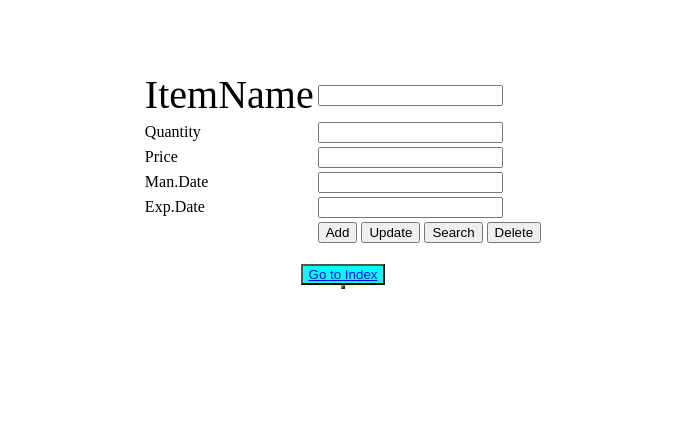
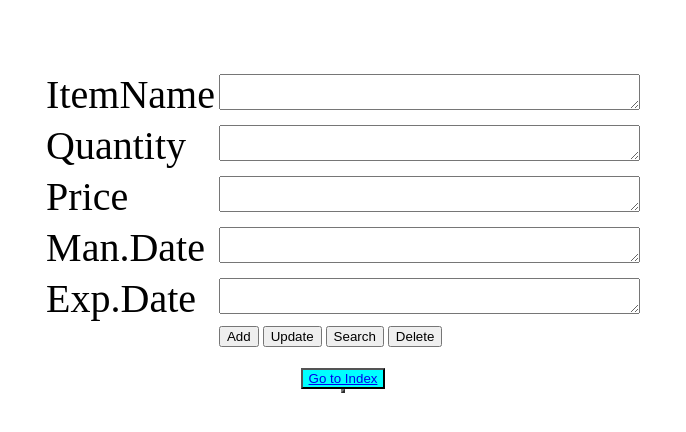
Before and after one commit to chathuripavishnika/day-7, a plain HTML site: page item.html in a window 1280 px wide. Shown: the part 174-606 px from the top of the page, without its empty margins (297-983 px from the left). Drawn offline with Linux system fonts and the light colour scheme.

```diff
--- a/item.html
+++ b/item.html
@@ -14,28 +14,28 @@
         <h2 style="color:red;font-size: 80px;">Item Details Form</h2>
 
         <tr>
+
             <td style="color: black; font-size: 40px;">ItemName</td>
-            <td style="color: black; font-size: 20px;"><input type="text" id="txtName"></td>
-
+            <td><textarea id="txtName" rows="2" cols="50"></textarea></td>
         </tr>
 
         <tr>
-            <td>Quantity</td>
-            <td><input type="text" id="txtQun"></td>
+            <td style="color: black; font-size: 40px;">Quantity</td>
+            <td><textarea id="txtName" rows="2" cols="50"></textarea></td></td>
         </tr>
 
         <tr>
-            <td>Price</td>
-            <td><input type="text" id="txtPrice"></td>
+            <td style="color: black; font-size: 40px;">Price</td>
+            <td><textarea id="txtName" rows="2" cols="50"></textarea></td></td>
         </tr>
         <tr>
 
-            <td>Man.Date</td>
-            <td><input type="text" id="txtmaDate"></td>
+            <td style="color: black; font-size: 40px;">Man.Date</td>
+            <td><textarea id="txtName" rows="2" cols="50"></textarea></td></td>
         </tr>
         <tr>
-            <td>Exp.Date</td>
-            <td><input type="text" id="txtExpdate"></td>
+            <td style="color: black; font-size: 40px;">Exp.Date</td>
+            <td><textarea id="txtName" rows="2" cols="50"></textarea></td></td>
         </tr>
 
 
--- a/style.css
+++ b/style.css
@@ -1,4 +0,0 @@
-textarea {
-    width: 400px;
-    height: 200px;
-}
```
